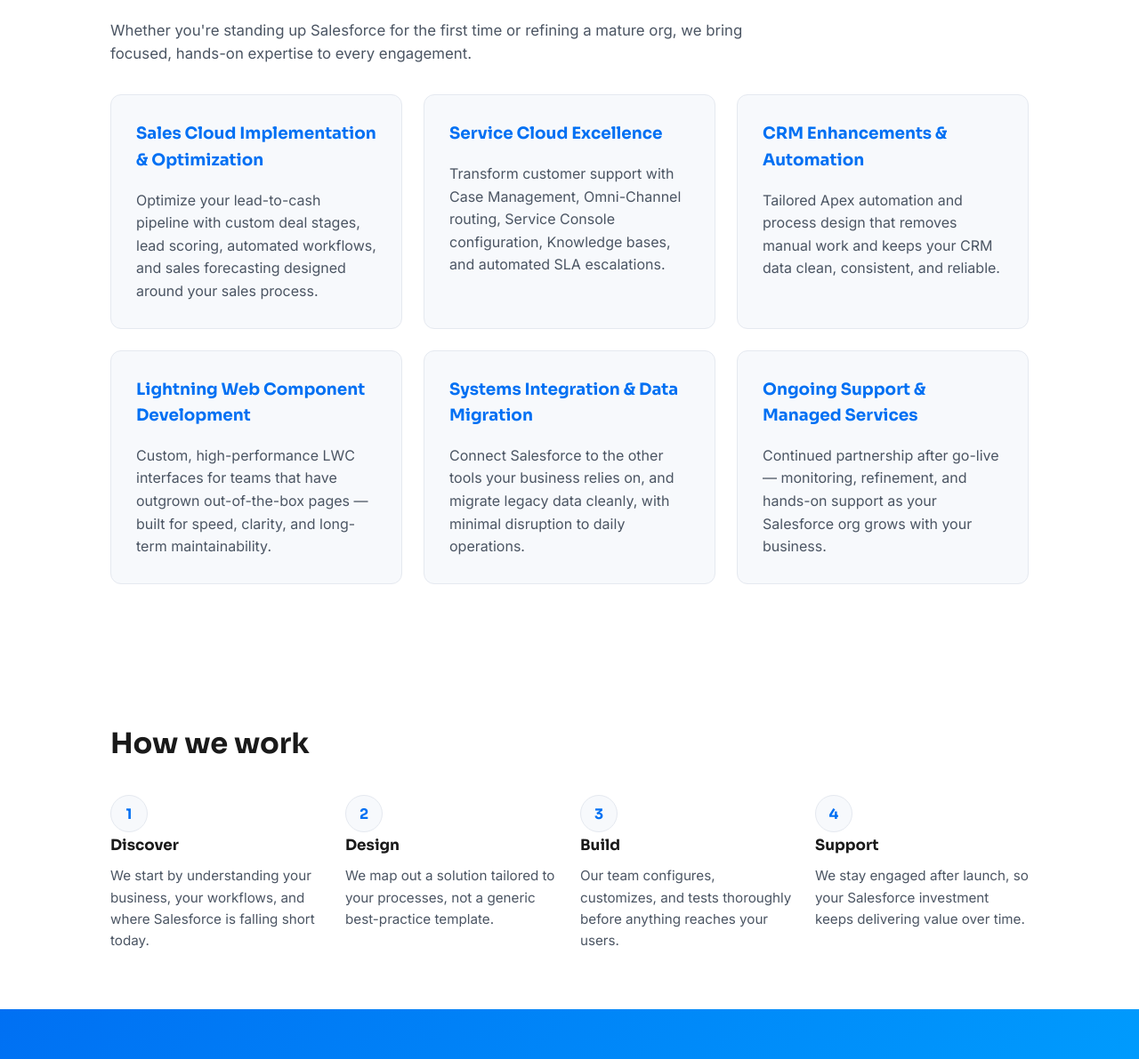
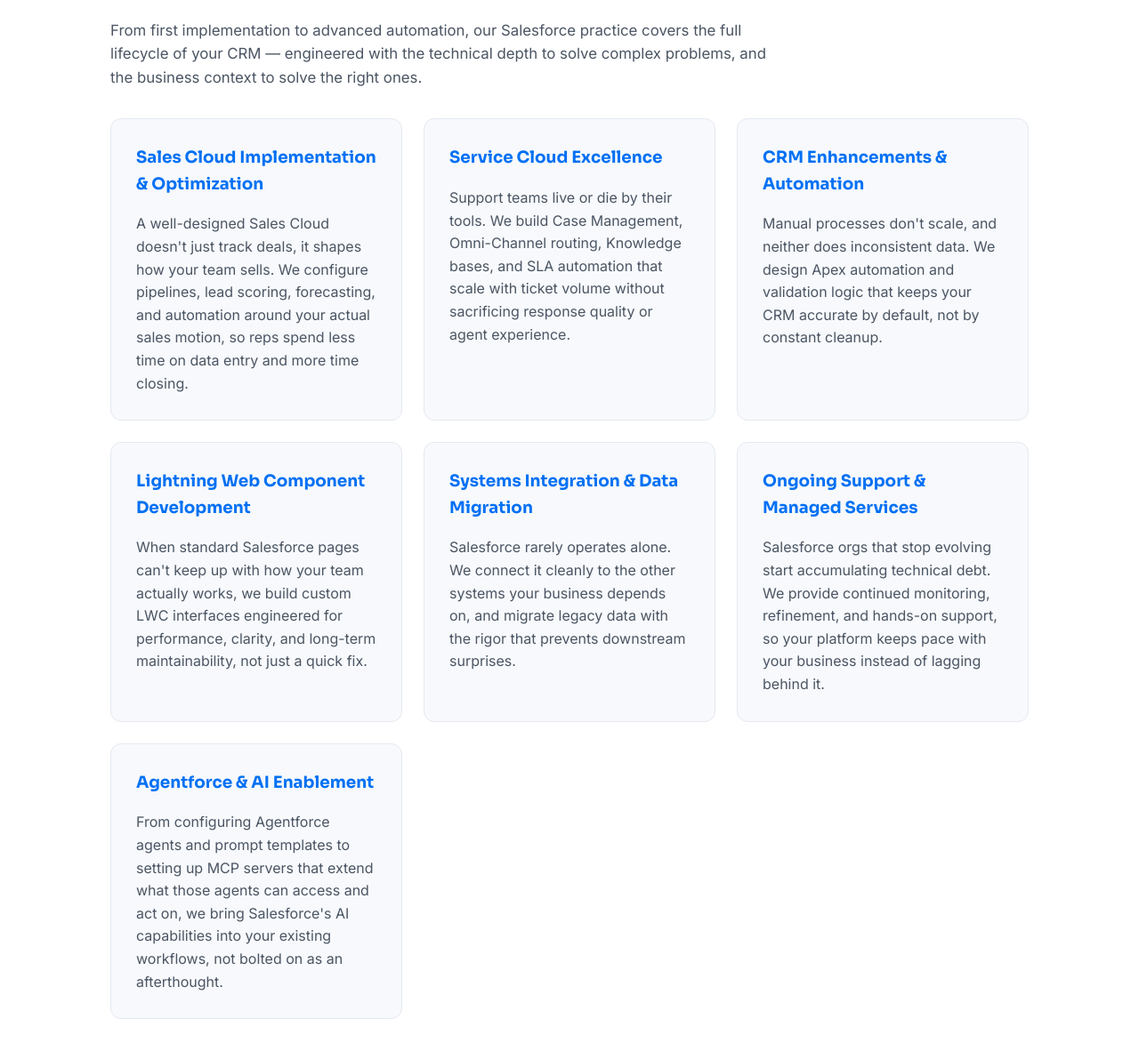
Before and after one commit to trailbridgecs/my-website, a plain HTML site: page services.html in a window 1280 px wide. Shown: the part 449-1640 px from the top of the page at 89% size. Drawn offline with Linux system fonts and the light colour scheme.

Commit message:
Services page update

```diff
--- a/services.html
+++ b/services.html
@@ -71,54 +71,71 @@
     <section class="container">
       <h2 class="reveal">What we offer</h2>
       <p class="reveal lead-text">
-        Whether you're standing up Salesforce for the first time or refining a
-        mature org, we bring focused, hands-on expertise to every engagement.
+        From first implementation to advanced automation, our Salesforce
+        practice covers the full lifecycle of your CRM — engineered with the
+        technical depth to solve complex problems, and the business context to
+        solve the right ones.
       </p>
       <div class="grid">
         <div class="card reveal">
           <h3>Sales Cloud Implementation & Optimization</h3>
           <p>
-            Optimize your lead-to-cash pipeline with custom deal stages, lead
-            scoring, automated workflows, and sales forecasting designed around
-            your sales process.
+            A well-designed Sales Cloud doesn't just track deals, it shapes how
+            your team sells. We configure pipelines, lead scoring, forecasting,
+            and automation around your actual sales motion, so reps spend less
+            time on data entry and more time closing.
           </p>
         </div>
         <div class="card reveal">
           <h3>Service Cloud Excellence</h3>
           <p>
-            Transform customer support with Case Management, Omni-Channel
-            routing, Service Console configuration, Knowledge bases, and
-            automated SLA escalations.
+            Support teams live or die by their tools. We build Case Management,
+            Omni-Channel routing, Knowledge bases, and SLA automation that scale
+            with ticket volume without sacrificing response quality or agent
+            experience.
           </p>
         </div>
         <div class="card reveal">
           <h3>CRM Enhancements & Automation</h3>
           <p>
-            Tailored Apex automation and process design that removes manual work
-            and keeps your CRM data clean, consistent, and reliable.
+            Manual processes don't scale, and neither does inconsistent data. We
+            design Apex automation and validation logic that keeps your CRM
+            accurate by default, not by constant cleanup.
           </p>
         </div>
         <div class="card reveal">
           <h3>Lightning Web Component Development</h3>
           <p>
-            Custom, high-performance LWC interfaces for teams that have outgrown
-            out-of-the-box pages — built for speed, clarity, and long-term
-            maintainability.
+            When standard Salesforce pages can't keep up with how your team
+            actually works, we build custom LWC interfaces engineered for
+            performance, clarity, and long-term maintainability, not just a
+            quick fix.
           </p>
         </div>
         <div class="card reveal">
           <h3>Systems Integration & Data Migration</h3>
           <p>
-            Connect Salesforce to the other tools your business relies on, and
-            migrate legacy data cleanly, with minimal disruption to daily
-            operations.
+            Salesforce rarely operates alone. We connect it cleanly to the other
+            systems your business depends on, and migrate legacy data with the
+            rigor that prevents downstream surprises.
           </p>
         </div>
         <div class="card reveal">
           <h3>Ongoing Support & Managed Services</h3>
           <p>
-            Continued partnership after go-live — monitoring, refinement, and
-            hands-on support as your Salesforce org grows with your business.
+            Salesforce orgs that stop evolving start accumulating technical
+            debt. We provide continued monitoring, refinement, and hands-on
+            support, so your platform keeps pace with your business instead of
+            lagging behind it.
+          </p>
+        </div>
+        <div class="card reveal">
+          <h3>Agentforce & AI Enablement</h3>
+          <p>
+            From configuring Agentforce agents and prompt templates to setting
+            up MCP servers that extend what those agents can access and act on,
+            we bring Salesforce's AI capabilities into your existing workflows,
+            not bolted on as an afterthought.
           </p>
         </div>
       </div>
@@ -127,33 +144,43 @@
     <!-- How We Work -->
     <section class="container">
       <h2 class="reveal">How we work</h2>
+      <p class="reveal lead-text">
+        We run every engagement the way we'd want our own systems built:
+        iteratively, transparently, and with room to grow. Short feedback loops
+        surface issues early instead of at go-live, and every architecture
+        decision is made with your next phase of scale in mind from day one.
+      </p>
       <div class="process-steps">
         <div class="process-step reveal">
-          <h3>Discover</h3>
+          <h3>Discover & Align</h3>
           <p>
-            We start by understanding your business, your workflows, and where
-            Salesforce is falling short today.
+            Structured discovery sessions map your current workflows, pain
+            points, and success metrics, so priorities are aligned before a
+            single line of configuration is written.
           </p>
         </div>
         <div class="process-step reveal">
-          <h3>Design</h3>
+          <h3>Design in Sprints</h3>
           <p>
-            We map out a solution tailored to your processes, not a generic
-            best-practice template.
+            Solutions are scoped into iterative sprints rather than one large
+            build. You see working functionality early and often, with room to
+            adjust as real usage surfaces new requirements.
           </p>
         </div>
         <div class="process-step reveal">
-          <h3>Build</h3>
+          <h3>Build on a Scalable Foundation</h3>
           <p>
-            Our team configures, customizes, and tests thoroughly before
-            anything reaches your users.
+            Every configuration and customization is architected to extend, not
+            to be rebuilt, designed with your next phase of growth in mind, not
+            just the immediate requirement.
           </p>
         </div>
         <div class="process-step reveal">
-          <h3>Support</h3>
+          <h3>Support & Continuous Improvement</h3>
           <p>
-            We stay engaged after launch, so your Salesforce investment keeps
-            delivering value over time.
+            Go-live starts a feedback loop, not a countdown. We monitor
+            adoption, gather input, and ship refinements on an ongoing cadence,
+            so the platform keeps improving with your business.
           </p>
         </div>
       </div>
--- a/style.css
+++ b/style.css
@@ -501,10 +501,16 @@
 /* ---------- Process steps ---------- */
 .process-steps {
   display: grid;
-  grid-template-columns: repeat(auto-fit, minmax(200px, 1fr));
+  grid-template-columns: repeat(4, 1fr);
   gap: 1.5rem;
   margin-top: 2rem;
   counter-reset: step;
+}
+
+@media (max-width: 820px) {
+  .process-steps {
+    grid-template-columns: 1fr;
+  }
 }
 
 .process-step {
@@ -529,6 +535,23 @@
   display: flex;
   align-items: center;
   justify-content: center;
+  z-index: 1;
+}
+
+.process-step:not(:first-child)::after {
+  content: "";
+  position: absolute;
+  top: 20px;
+  left: -1.5rem;
+  width: 1.5rem;
+  height: 2px;
+  background-color: var(--card-border);
+}
+
+@media (max-width: 820px) {
+  .process-step:not(:first-child)::after {
+    display: none;
+  }
 }
 
 .process-step h3 {
```
